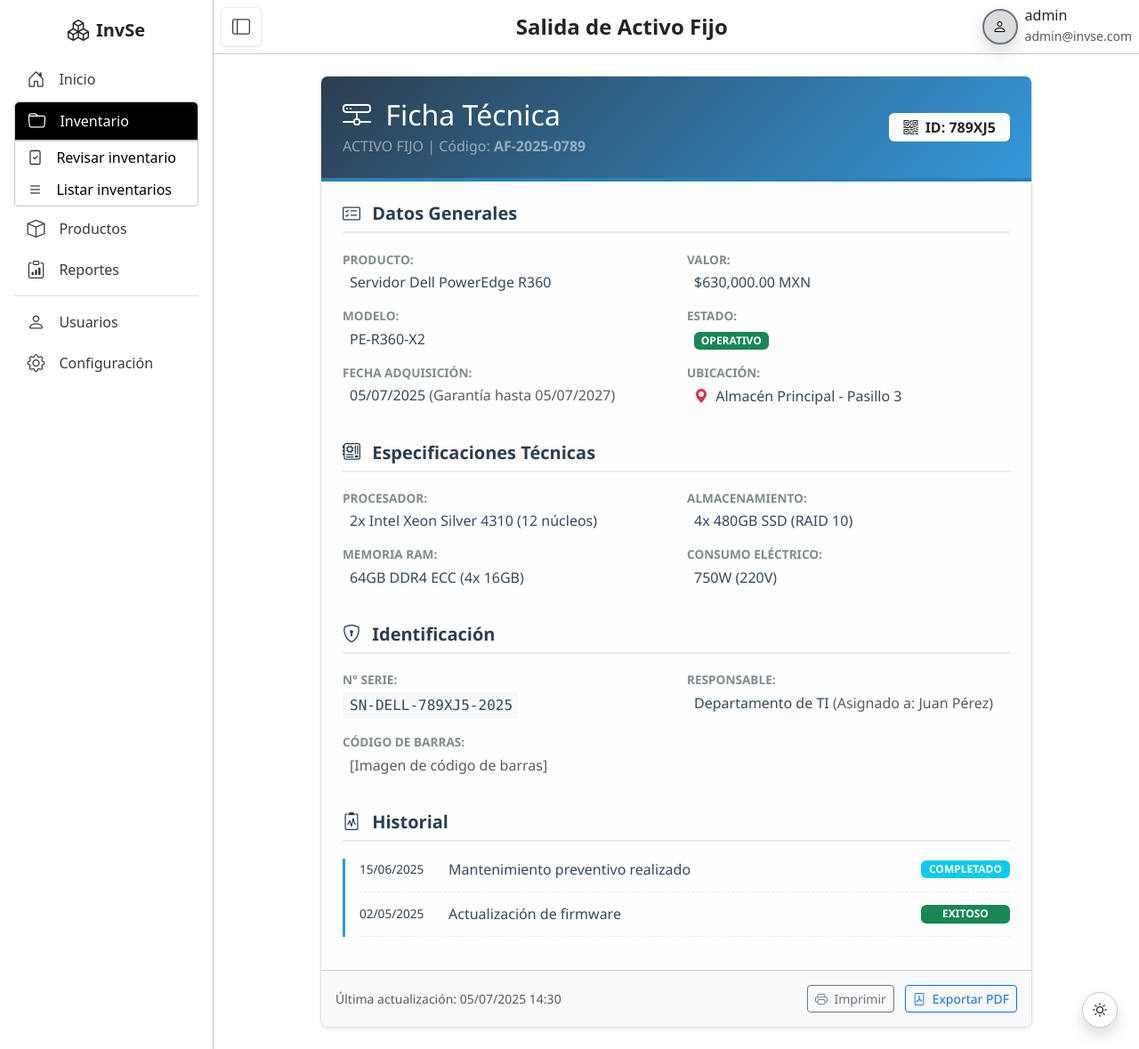
After one commit to Sathaniel99/InvSe, a Django app: page /inventario/salida-activos/1 in a window 1280 px wide. The commit adds this page. Shown: the whole page at 89% size. Run offline with Django 5.2, Linux system fonts and the light colour scheme; a user stored in the database is signed in; data comes from the database, SQL or seed files in the repository; both versions use the stored data as it was before the commit; some libraries are stand-ins or nearby versions.

Commit message:
new content

```diff
--- a/inventario/forms.py
+++ b/inventario/forms.py
@@ -1,6 +1,7 @@
 from django import forms
 from .models import *
 from django.contrib.auth.forms import UserCreationForm, UserChangeForm
+from .utils import generar_numero_inventario
 
 # --- Formulario: Categoria ---
 class CategoriaForm(forms.ModelForm):
@@ -55,32 +56,36 @@ class ActivoFijoForm(forms.ModelForm):
     class Meta:
         model = ActivoFijo
         fields = [
-            'codigo_interno',
+            'producto',
             'descripcion',
             'fecha_adquisicion',
-            'valor_adquisicion',
             'estado',
+            'serial_number',
             'ubicacion',
             'observaciones'
         ]
         widgets = {
-            'codigo_interno': forms.TextInput(attrs={'class': 'form-control'}),
+            'producto' : forms.Select(attrs={'class': 'form-select'}),
             'descripcion': forms.Textarea(attrs={'class': 'form-control', 'rows': 3}),
-            'fecha_adquisicion': forms.DateInput(attrs={'type': 'date', 'class': 'form-control'}),
-            'valor_adquisicion': forms.NumberInput(attrs={'class': 'form-control', 'step': '0.01'}),
-            'estado': forms.Select(attrs={'class': 'form-select'}),
-            'ubicacion': forms.Select(attrs={'class': 'form-select'}),
+            'fecha_adquisicion': forms.DateInput(format='%Y-%m-%d',attrs={'type': 'date', 'class': 'form-control'}),
+            'estado': forms.Select(attrs={'class': 'form-select pe-none'}),
+            'serial_number': forms.TextInput(attrs={'class': 'form-control'}),
+            'ubicacion': forms.Select(attrs={'class': 'form-select pe-none'}),
             'observaciones': forms.Textarea(attrs={'class': 'form-control', 'rows': 3}),
         }
         labels = {
-            'codigo_interno': 'Código Interno',
+            'producto' : 'Producto',
             'descripcion': 'Descripción',
             'fecha_adquisicion': 'Fecha de Adquisición',
-            'valor_adquisicion': 'Valor de Adquisición',
             'estado': 'Estado',
+            'serial_number' : 'Número de serie',
             'ubicacion': 'Ubicación',
             'observaciones': 'Observaciones',
         }
+
+        def __init__(self, *args, **kwargs):
+            super(ActivoFijoForm, self).__init__(*args, **kwargs)
+            self.fields['serial_number'].initial = generar_numero_inventario()
 
 # --- Formulario: Area ---
 class AreaForm(forms.ModelForm):
@@ -154,7 +159,7 @@ class MovimientoInventarioForm(forms.ModelForm):
 # --- Formulario: Usuarios ---
 class UsuarioCreationForm(UserCreationForm):
     telefono = forms.CharField(max_length=15, required=False, label="Teléfono")
-    tipo_user = forms.ChoiceField(choices=Usuario.TIPO_USER, label="Tipo de Usuario")
+    tipo_user = forms.ChoiceField(choices=TIPO_USER, label="Tipo de Usuario",)
 
     class Meta:
         model = Usuario
@@ -186,7 +191,7 @@ class UsuarioChangeForm(UserChangeForm):
             'last_name': forms.TextInput(attrs={'class': 'form-control'}),
             'email': forms.EmailInput(attrs={'class': 'form-control'}),
             'telefono': forms.TextInput(attrs={'class': 'form-control'}),
-            'tipo_user': forms.Select(attrs={'class': 'form-select'},choices=Usuario.TIPO_USER,),
+            'tipo_user': forms.Select(attrs={'class': 'form-select'},choices=TIPO_USER,),
             'is_active': forms.CheckboxInput(attrs={'class': 'form-check-input'}),
             'is_staff': forms.CheckboxInput(attrs={'class': 'form-check-input'}),
         }
--- a/inventario/static/main_css.css
+++ b/inventario/static/main_css.css
@@ -13,6 +13,9 @@ html[data-bs-theme="dark"] .shadow{
 }
 .cursor-pointer{
     cursor: pointer;
+}
+.cursor-not-allowed{
+    cursor: not-allowed;
 }
 .z-index-overall{
     z-index: 1055;
@@ -126,3 +129,20 @@ ul.dropdown-menu.bg-invert.p-2.show{
     page-break-after: always;
     position: relative;
 }
+input[type="date"]::-webkit-calendar-picker-indicator{
+    cursor: pointer;
+    background-color: rgba(112, 112, 112, 0.336);
+    border-radius: 1rem;
+    padding: .35rem;
+    border: 1px solid rgb(122, 122, 122);
+    transition: 200ms all ease-in-out;
+}
+input[type="date"]::-webkit-calendar-picker-indicator:hover{
+    background-color: rgba(112, 112, 112, 0.575);
+    box-shadow: 0 0 .25rem rgba(112, 112, 112, 0.575);
+}
+input[type="date"]::-webkit-calendar-picker-indicator:active{
+    background-color: rgba(73, 73, 73, 0.575);
+    box-shadow: 0 0 .25rem rgba(112, 112, 112, 0.575);
+    color: white;
+}
--- /dev/null
+++ b/inventario/templates/dashboard/inventario/activos_salida.html
@@ -0,0 +1,218 @@
+{% extends 'dashboard_template.html' %}
+{% load static %}
+{% block content_dashboard %}
+
+<div class="technical-sheet card border-0 rounded-3 overflow-hidden shadow-sm m-auto" style="max-width: 800px; background: #fefefe;">
+    <!-- Encabezado con logo y datos clave -->
+    <div class="technical-header d-flex justify-content-between align-items-center p-4" style="background: linear-gradient(135deg, #2c3e50 0%, #3498db 100%);">
+        <div>
+            <h2 class="text-white mb-1"><i class="bi bi-hdd-network me-2"></i> Ficha Técnica</h2>
+            <p class="text-white-50 mb-0">ACTIVO FIJO | Código: <strong>AF-2025-0789</strong></p>
+        </div>
+        <div class="text-end">
+            <div class="badge bg-white text-dark fs-6 px-3 py-2">
+                <i class="bi bi-qr-code me-1"></i> ID: 789XJ5
+            </div>
+        </div>
+    </div>
+
+    <!-- Cuerpo dividido en secciones técnicas -->
+    <div class="card-body p-4">
+        <!-- 1. Datos Generales -->
+        <div class="technical-section mb-4">
+            <h5 class="section-title"><i class="bi bi-card-checklist me-2"></i> Datos Generales</h5>
+            <div class="row">
+                <div class="col-md-6">
+                    <div class="tech-data">
+                        <label>Producto:</label>
+                        <p>Servidor Dell PowerEdge R360</p>
+                    </div>
+                    <div class="tech-data">
+                        <label>Modelo:</label>
+                        <p>PE-R360-X2</p>
+                    </div>
+                    <div class="tech-data">
+                        <label>Fecha Adquisición:</label>
+                        <p>05/07/2025 <span class="text-muted">(Garantía hasta 05/07/2027)</span></p>
+                    </div>
+                </div>
+                <div class="col-md-6">
+                    <div class="tech-data">
+                        <label>Valor:</label>
+                        <p>$630,000.00 MXN</p>
+                    </div>
+                    <div class="tech-data">
+                        <label>Estado:</label>
+                        <p><span class="badge bg-success">OPERATIVO</span></p>
+                    </div>
+                    <div class="tech-data">
+                        <label>Ubicación:</label>
+                        <p><i class="bi bi-geo-alt-fill text-danger me-1"></i> Almacén Principal - Pasillo 3</p>
+                    </div>
+                </div>
+            </div>
+        </div>
+
+        <!-- 2. Especificaciones Técnicas -->
+        <div class="technical-section mb-4">
+            <h5 class="section-title"><i class="bi bi-motherboard me-2"></i> Especificaciones Técnicas</h5>
+            <div class="row">
+                <div class="col-md-6">
+                    <div class="tech-specs">
+                        <label>Procesador:</label>
+                        <p>2x Intel Xeon Silver 4310 (12 núcleos)</p>
+                    </div>
+                    <div class="tech-specs">
+                        <label>Memoria RAM:</label>
+                        <p>64GB DDR4 ECC (4x 16GB)</p>
+                    </div>
+                </div>
+                <div class="col-md-6">
+                    <div class="tech-specs">
+                        <label>Almacenamiento:</label>
+                        <p>4x 480GB SSD (RAID 10)</p>
+                    </div>
+                    <div class="tech-specs">
+                        <label>Consumo Eléctrico:</label>
+                        <p>750W (220V)</p>
+                    </div>
+                </div>
+            </div>
+        </div>
+
+        <!-- 3. Identificación y Seguridad -->
+        <div class="technical-section mb-4">
+            <h5 class="section-title"><i class="bi bi-shield-lock me-2"></i> Identificación</h5>
+            <div class="row">
+                <div class="col-md-6">
+                    <div class="tech-data">
+                        <label>N° Serie:</label>
+                        <p class="font-monospace">SN-DELL-789XJ5-2025</p>
+                    </div>
+                    <div class="tech-data">
+                        <label>Código de Barras:</label>
+                        <p class="text-muted">[Imagen de código de barras]</p>
+                    </div>
+                </div>
+                <div class="col-md-6">
+                    <div class="tech-data">
+                        <label>Responsable:</label>
+                        <p>Departamento de TI <span class="text-muted">(Asignado a: Juan Pérez)</span></p>
+                    </div>
+                </div>
+            </div>
+        </div>
+
+        <!-- 4. Historial/Mantenimiento -->
+        <div class="technical-section">
+            <h5 class="section-title"><i class="bi bi-clipboard2-pulse me-2"></i> Historial</h5>
+            <div class="tech-history">
+                <div class="history-item">
+                    <span class="history-date">15/06/2025</span>
+                    <span class="history-desc">Mantenimiento preventivo realizado</span>
+                    <span class="history-status badge bg-info">COMPLETADO</span>
+                </div>
+                <div class="history-item">
+                    <span class="history-date">02/05/2025</span>
+                    <span class="history-desc">Actualización de firmware</span>
+                    <span class="history-status badge bg-success">EXITOSO</span>
+                </div>
+            </div>
+        </div>
+    </div>
+
+    <!-- Pie de ficha técnica -->
+    <div class="card-footer bg-light py-3">
+        <div class="d-flex justify-content-between align-items-center">
+            <small class="text-muted">Última actualización: 05/07/2025 14:30</small>
+            <div>
+                <button class="btn btn-sm btn-outline-secondary me-2">
+                    <i class="bi bi-printer me-1"></i> Imprimir
+                </button>
+                <button class="btn btn-sm btn-outline-primary">
+                    <i class="bi bi-file-pdf me-1"></i> Exportar PDF
+                </button>
+            </div>
+        </div>
+    </div>
+</div>
+
+<!-- Estilos para ficha técnica profesional -->
+<style>
+    .technical-sheet {
+        font-family: 'Segoe UI', system-ui, sans-serif;
+        border: 1px solid #e0e0e0 !important;
+    }
+
+    .technical-header {
+        border-bottom: 4px solid #2980b9;
+    }
+
+    .section-title {
+        color: #2c3e50;
+        padding-bottom: 0.5rem;
+        border-bottom: 2px solid #eaeaea;
+        font-weight: 600;
+        margin-bottom: 1.2rem;
+    }
+
+    .tech-data, .tech-specs {
+        margin-bottom: 1rem;
+    }
+
+    .tech-data label, .tech-specs label {
+        font-weight: 600;
+        color: #7f8c8d;
+        font-size: 0.85rem;
+        text-transform: uppercase;
+        margin-bottom: 0.2rem;
+        display: block;
+    }
+
+    .tech-data p, .tech-specs p {
+        font-size: 1rem;
+        color: #34495e;
+        margin-bottom: 0;
+        padding-left: 0.5rem;
+    }
+
+    .tech-history {
+        border-left: 3px solid #3498db;
+        padding-left: 1rem;
+    }
+
+    .history-item {
+        display: flex;
+        align-items: center;
+        margin-bottom: 0.8rem;
+        padding-bottom: 0.8rem;
+        border-bottom: 1px dashed #ecf0f1;
+    }
+
+    .history-date {
+        width: 100px;
+        font-weight: 500;
+        color: #2c3e50;
+        font-size: 0.85rem;
+    }
+
+    .history-desc {
+        flex-grow: 1;
+        color: #34495e;
+    }
+
+    .history-status {
+        width: 100px;
+        text-align: center;
+        font-size: 0.75rem;
+    }
+
+    .font-monospace {
+        font-family: 'Courier New', monospace;
+        background: #f8f9fa;
+        padding: 0.2rem 0.4rem;
+        border-radius: 3px;
+        display: inline-block;
+    }
+</style>
+{% endblock content_dashboard %}
--- a/inventario/templates/dashboard/productos/solicitudes/preparar_solicitud_htmx.html
+++ b/inventario/templates/dashboard/productos/solicitudes/preparar_solicitud_htmx.html
@@ -3,11 +3,11 @@
         Esta seguro que desea agregar {{ cantidad }} producto{% if cantidad != 1 %}s{% endif %} ?
     </h3>
     <div class="d-flex flex-row gap-3">
-        <div class="w-50 border border-2 border-secondary-subtle p-2 bg-secondary-subtle rounded-2 d-flex justify-content-center align-items-center"
-            style="height: 20rem;">
+        <div class="border border-2 border-secondary-subtle p-2 bg-secondary-subtle rounded-2 d-flex justify-content-center align-items-center"
+            style="height: 20rem; width: 20rem;">
 
             {% if img and img != " " %}
-            <img class="object-fit-contain h-100" src="{{ img }}" alt="Imagen producto {{ producto }}">
+            <img class="object-fit-contain h-100 w-100" src="{{ img }}" alt="Imagen producto {{ producto }}">
             {% else %}
             <h3 class="text-center fw-semibold">No contiene imagen.</h3>
             {% endif %}
--- a/inventario/urls.py
+++ b/inventario/urls.py
@@ -27,6 +27,14 @@ urlpatterns = [
     path('inventario/read-inventario/<int:id>', views.read_inventario, name='read-inventario'),
     path('inventario/update-inventario/<int:id>', views.update_inventario, name='update-inventario'),
     path('inventario/delete-inventario/<int:id>', views.delete_inventario, name='delete-inventario'),
+
+    ####################################################################################################
+    #########################                  ACTIVOS FIJOS                  ##########################
+    ####################################################################################################
+    path('inventario/entrada-activos', views.entrada_activos, name='entrada-activos'),
+    path('inventario/ajuste-activos', views.ajuste_activos, name='ajuste-activos'),
+    path('inventario/salida-activos/<int:id>', views.salida_activos, name='salida-activos'),
+
 
     # ENDPOINTS
     path('inventario/actual-inventario-api/<int:id>', views.actual_inventario_api, name='actual_inventario_api'),
--- a/inventario/views.py
+++ b/inventario/views.py
@@ -11,14 +11,26 @@ from django.urls import reverse_lazy
 from django.contrib import messages
 from collections import defaultdict
 from datetime import datetime
-from .utils import get_solicitud_sesion, guardar_solicitud_sesion, parse_items_json
+from .utils import get_solicitud_sesion, guardar_solicitud_sesion, parse_items_json, generar_numero_inventario
 from .forms import *
 from .models import *
 
 @login_required
 def home_page(request):
+    productos = Producto.objects.all()
+    total = productos.count()
+    agotados = productos.filter(stock_actual=0).count()
+    bajo_stock = productos.filter(stock_actual__lte=F('stock_minimo'), stock_actual__gt=0).count()
+    en_stock = productos.filter(stock_actual__gt=F('stock_minimo')).count()
+
+    print(f"Total productos: {total}, Agotados: {agotados}, Bajo stock: {bajo_stock}, En stock: {en_stock}")
+
     context = {
-        'title_page' : 'Inicio'
+        'title_page': 'Inicio',
+        'total_productos': int(total),
+        'productos_agotados': int(agotados),
+        'productos_bajo_stock': int(bajo_stock),
+        'productos_en_stock': int(en_stock),
     }
     return render(request, 'dashboard/home_page.html', context)
 
@@ -161,6 +173,61 @@ def delete_inventario(request, id):
     inventario = get_object_or_404(Inventario, pk=id)
     return redirect('list-inventario')
 
+
+# registra la entrada de un activo fijo y actualiza el stock del tipo de producto
+@login_required
+def entrada_activos(request):
+    if request.method == 'POST':
+        form = ActivoFijoForm(request.POST)
+        if form.is_valid():
+            activo = form.save(commit=False)
+            activo.serial_number = generar_numero_inventario()
+            activo.save()
+
+            id_activo = activo.producto.id
+            # filtrar todos los activos con el id del producto y contarlos
+            cantidad = ActivoFijo.objects.filter(producto__id = id_activo).count()
+            # actualizar el producto con la cantidad anterior
+            Producto.objects.filter(pk=id_activo).update(stock_actual=cantidad)
+            return redirect('entrada-activos')
+
+    context = {
+        'title_page' : 'Entrada de Activo Fijo',
+        'form' : ActivoFijoForm()
+    }
+    return render(request, 'dashboard/inventario/activos_entrada.html', context)
+
+# registra el cambio de ubicacion o area de un activo fijo
+@login_required
+def ajuste_activos(request):
+    pass
+
+
+# # # # # # # # # # # # # # # # # # # # # #              REVISAR              # # # # # # # # # # # # # # # # # # # # # #
+# registra la salida de un activo fijo y actualiza el stock del tipo de producto
+@login_required
+def salida_activos(request, id):
+    object_activo = get_object_or_404(ActivoFijo, pk = id)
+
+    if request.method == 'POST':
+        form = ActivoFijoForm(request.POST, instance=object_activo)
+        if form.is_valid():
+            activo = form.save(commit=False)
+            activo.estado = ESTADOS.DADO_DE_BAJA
+            activo.save()
+
+            id_activo = activo.producto.id
+            cantidad = ActivoFijo.objects.filter(producto__id=id_activo).exclude(estado__in=[ESTADOS.DADO_DE_BAJA, ESTADOS.EN_REPARACION]).count()
+            Producto.objects.filter(pk=id_activo).update(stock_actual=int(cantidad-1))
+
+            return redirect('salida-activos')
+    context = {
+        'title_page': 'Salida de Activo Fijo',
+        'form': ActivoFijoForm(instance = object_activo)
+    }
+    return render(request, 'dashboard/inventario/activos_salida.html', context)
+# # # # # # # # # # # # # # # # # # # # # # # # # # # # # # # # # # # # # # # # # # # # # # # # # # # # # # # # # # # # #
+
 #############################################################################################################################
 ######################################                    PRODUCTOS                       ###################################
 #############################################################################################################################
@@ -168,7 +235,7 @@ def delete_inventario(request, id):
 @login_required
 def resumen_productos(request):
     context = {
-        'title_page' : 'Productos'
+        'title_page' : 'Resumen de Productos'
     }
     return render(request, 'dashboard/productos/productos.html', context)
 
@@ -191,7 +258,7 @@ def create_productos(request):
 @login_required
 def list_productos(request):
     context = {
-        'title_page' : 'Productos',
+        'title_page' : 'Listado de Productos',
         'productos' : Producto.objects.all()
     }
 
@@ -300,7 +367,7 @@ def resumen_proveedores(request):
         ).order_by('-fecha').first()
 
     context = {
-        'title_page' : 'Proveedores',
+        'title_page' : 'Resumen de Proveedores',
         'fecha_hoy' : f"{dia_actual}/{mes_actual}/{year_actual}",
         'total_proveedores' : total_proveedores,
         'total_gastado_mes' : total_gastado_mes,
@@ -328,7 +395,7 @@ class create_proveedores(CreateView):
 def list_proveedores(request):
     proveedores = Proveedor.objects.all()
     context = {
-        'title_page' : 'Listar Proveedores',
+        'title_page' : 'Listado de Proveedores',
         'proveedores' : proveedores
     }
     return render(request, 'dashboard/proveedores/list.html', context)
```
Also changed, not shown: Untitled-1.md (+5 -0 lines), inventario/choices.py (added, +22 -0 lines), inventario/models.py (+13 -34 lines), inventario/templates/dashboard/home_page.html (+4 -4 lines), inventario/templates/dashboard/inventario/activos_entrada.html (added, +51 -0 lines), inventario/templates/dashboard/productos/solicitar.html (+45 -30 lines), inventario/templates/dashboard/productos/solicitudes/ver_solicitud_htmx.html (+16 -11 lines), inventario/utils.py (+22 -0 lines), db.sqlite3, inventario/migrations/0013_remove_activofijo_valor_adquisicion_and_more.py (added), inventario/migrations/0014_alter_activofijo_estado_and_more.py (added), inventario/migrations/0015_alter_activofijo_fecha_adquisicion_and_more.py (added), inventario/migrations/0016_alter_activofijo_fecha_adquisicion_and_more.py (added), inventario/migrations/0017_alter_activofijo_fecha_adquisicion_and_more.py (added).
